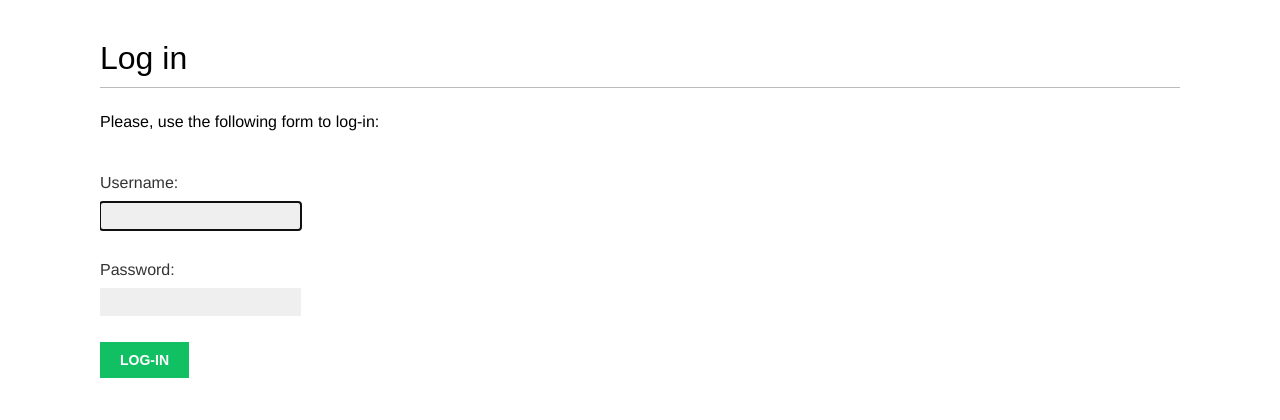
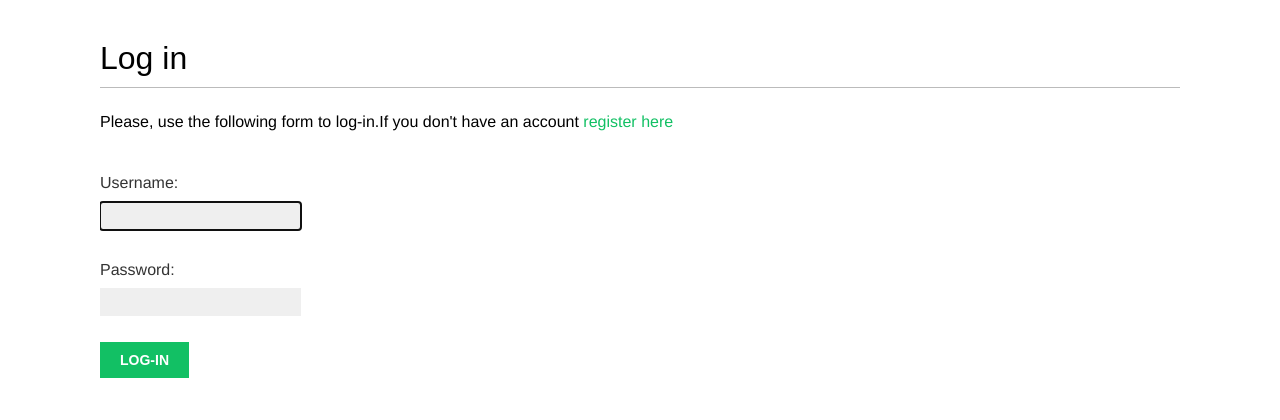
Before and after one commit to GOZ4EL/images-social-media-webapp, a Django app: page /account/login/ in a window 1280 px wide. Shown: the part 47-467 px from the top of the page. Run offline with Django 3.2, Linux system fonts and the light colour scheme; some web fonts are replaced.

Commit message:
Adding register link to the login template

```diff
--- a/account/templates/registration/login.html
+++ b/account/templates/registration/login.html
@@ -10,7 +10,10 @@
 	  Please, try again.
 	</p>
   {% else %}
-    <p>Please, use the following form to log-in:</p>
+    <p>
+	  Please, use the following form to log-in.If you don't have
+	  an account <a href="{% url "register" %}">register here</a>
+	</p>
   {% endif %}
   <div id="login-form">
 	<form action="{% url 'login' %}" method="POST">
```
